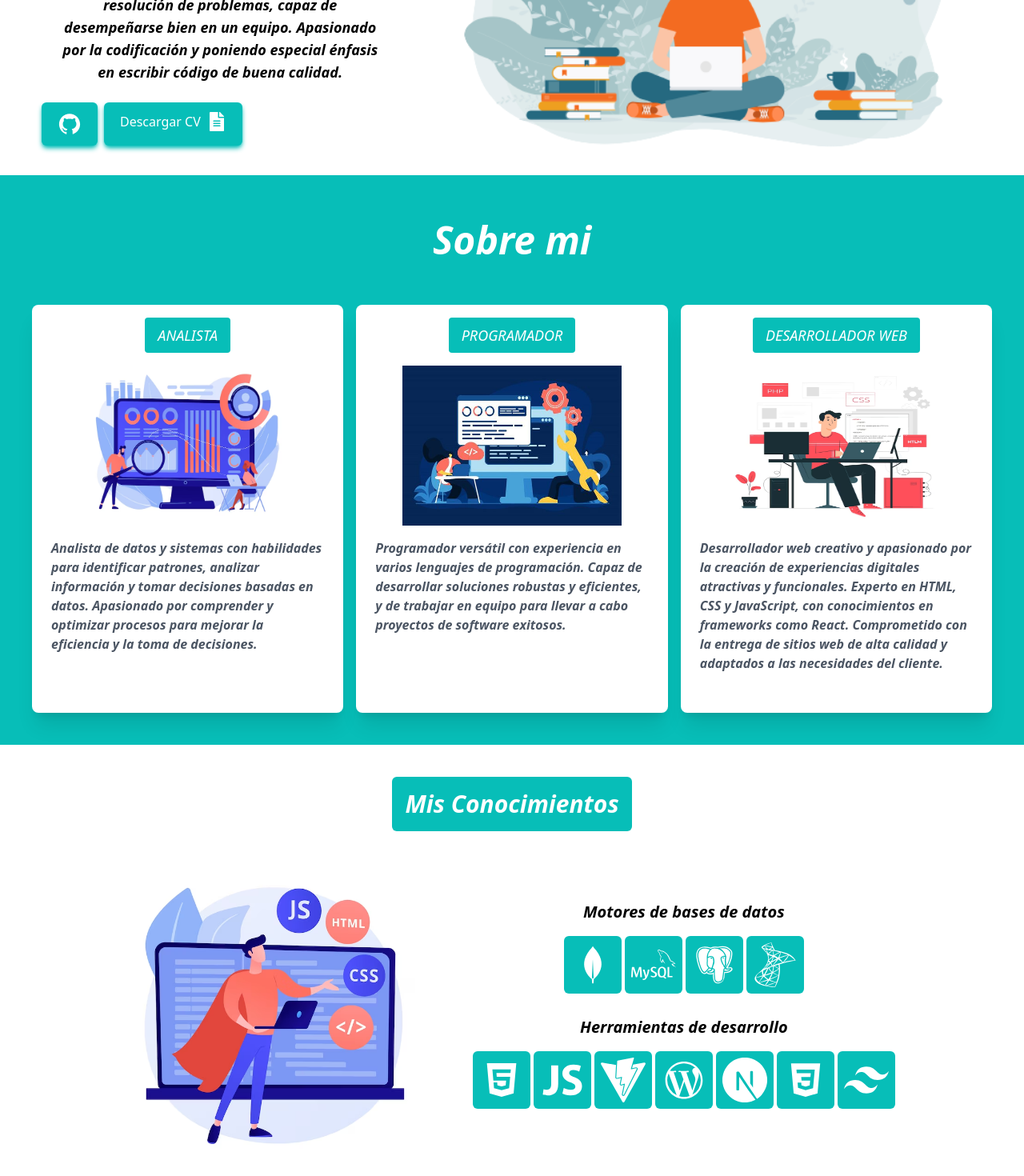
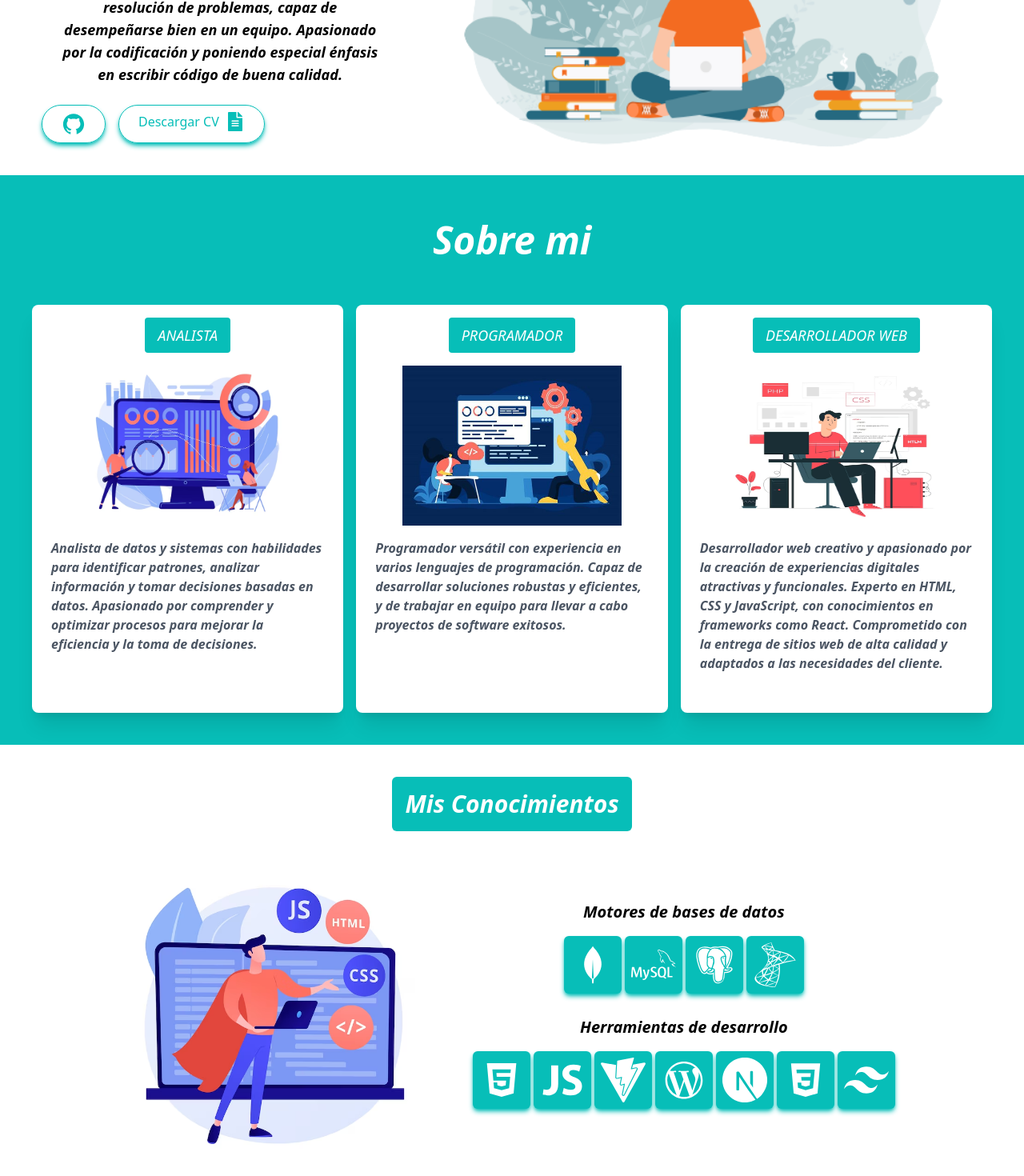
Before and after one commit to Guerre-Pablo-Agustin/React-vite-Portfolio, a React (Vite) app: page / in a window 1280 px wide. Shown: the part 380-1850 px from the top of the page at 80% size. Built offline with nearby package versions, Linux system fonts and the light colour scheme.

Commit message:
ad styles botons

```diff
--- a/src/Components/Contact/Contact.jsx
+++ b/src/Components/Contact/Contact.jsx
@@ -137,7 +137,7 @@ const Contacto = () => {
 
             <button
               type="submit"
-              className="relative py-2 px-6 text-center text-primary border border-primary rounded-full overflow-hidden transition-all ease-in-out before:absolute before:bg-primary before:top-1/2 before:left-1/2 before:-translate-x-1/2 before:-translate-y-1/2 before:-z-10 before:transition-all before:duration-500 before:w-full before:h-0 before:rotate-45 hover:before:h-[380%] hover:text-white"
+              className="relative py-2 px-6 text-center text-primary border border-primary rounded-md shadow-md shadow-primary/100 overflow-hidden transition-all ease-in-out before:absolute before:bg-primary before:top-1/2 before:left-1/2 before:-translate-x-1/2 before:-translate-y-1/2 before:-z-10 before:transition-all before:duration-500 before:w-full before:h-0 before:rotate-45 hover:before:h-[380%] hover:text-white"
             >
               Enviar Mensaje
             </button>
--- a/src/Components/Hero/Hero.jsx
+++ b/src/Components/Hero/Hero.jsx
@@ -1,49 +1,57 @@
-
 //icons
-import {AiFillGithub} from 'react-icons/ai'
+import { AiFillGithub } from "react-icons/ai";
 import { FaFileAlt } from "react-icons/fa";
 //img
-import imagen from './img/Hero-img.png'
-
+import imagen from "./img/Hero-img.png";
 
 const Hero = () => {
   return (
-<section id="Home" className='w-[95%] flex justify-center text-center items-center md:flex-row sm:flex-col m-auto mb-10 g-4'>
+    <section
+      id="Home"
+      className="w-[95%] flex justify-center text-center items-center md:flex-row sm:flex-col m-auto mb-10 g-4"
+    >
       {/* Informacion */}
-    <div className='flex flex-col justify-center max-w-[600px] w-[40%]'>
-        <div className='flex flex-col gap-6 sm:m-5'>
-            <h1 className='text-5xl md:text-7xl font-bold italic text-center '>
-                Analista <span className='text-primary'>Programador</span>
+      <div className="flex flex-col justify-center max-w-[600px] w-[40%]">
+        <div className="flex flex-col gap-6 sm:m-5">
+          <h1 className="text-5xl md:text-7xl font-bold italic text-center ">
+            Analista <span className="text-primary">Programador</span>
           </h1>
-            <p className=' mt-2  sm:m-5 text-lg  italic font-semibold'>
-                Técnico Superior en Programación y Análisis de Sistemas con buenas habilidades
-                para la resolución de problemas, capaz de desempeñarse bien en un equipo.
-                Apasionado por la codificación y poniendo especial énfasis en escribir código de buena calidad.
+          <p className=" mt-2  sm:m-5 text-lg  italic font-semibold">
+            Técnico Superior en Programación y Análisis de Sistemas con buenas
+            habilidades para la resolución de problemas, capaz de desempeñarse
+            bien en un equipo. Apasionado por la codificación y poniendo
+            especial énfasis en escribir código de buena calidad.
           </p>
-            <div className='mb-5 -mt-5 gap-2 flex'>
-                <a href="https://github.com/Guerre-Pablo-Agustin" target="_blank" className='bg-primary px-5 py-3 rounded-md
-                text-white flex  gap-2 shadow-md shadow-primary hover:transform hover:scale-110 transition-all' rel="noreferrer">
-                    <AiFillGithub className='text-3xl' />
+          <div className="mb-5 -mt-5 gap-4 flex ">
+            <a
+              href="https://github.com/Guerre-Pablo-Agustin"
+              target="_blank"
+              className="relative py-2 px-6 text-center text-primary border border-primary rounded-full overflow-hidden shadow-md shadow-primary/100 transition-all ease-in-out before:absolute before:bg-primary before:top-1/2 before:left-1/2 before:-translate-x-1/2 before:-translate-y-1/2 before:-z-10 before:transition-all before:duration-500 before:w-full before:h-0 before:rotate-45 hover:before:h-[380%] hover:text-white"
+              rel="noreferrer"
+            >
+              <AiFillGithub className="text-3xl" />
             </a>
-                <a href="https://drive.google.com/file/d/1w-wC2y5NpCsJY1FEKkOHG1KdXaQsqI1j/view?usp=drive_link" target="_blank" className='bg-primary px-5 py-3 rounded-md
-                text-white flex  gap-2 shadow-md hover:transform hover:scale-110 transition-all shadow-primary ' rel="noreferrer">
-                 Descargar CV  <FaFileAlt className='text-2xl' />
+            <a
+              href="https://drive.google.com/file/d/1w-wC2y5NpCsJY1FEKkOHG1KdXaQsqI1j/view?usp=drive_link"
+              target="_blank"
+              className="relative flex flex-row gap-2 py-2 px-6 text-center text-primary border border-primary rounded-full shadow-md shadow-primary/100 overflow-hidden transition-all ease-in-out before:absolute before:bg-primary before:top-1/2 before:left-1/2 before:-translate-x-1/2 before:-translate-y-1/2 before:-z-10 before:transition-all before:duration-500 before:w-full before:h-0 before:rotate-45 hover:before:h-[380%] hover:text-white"
+              rel="noreferrer"
+            >
+              Descargar CV <FaFileAlt className="text-2xl" />
             </a>
           </div>
         </div>
       </div>
       {/* Imagen */}
-    <div className='flex  items-center justify-center w-[60%]'>
-        <img src={imagen}
+      <div className="flex  items-center justify-center w-[60%]">
+        <img
+          src={imagen}
           className="w-full  sm:w-full  h-auto min-[700px] max-[600px] mb-10"
           alt="imagen"
         />
       </div>
     </section>
+  );
+};
 
-
-
-  )
-}
-
-export default Hero
+export default Hero;
--- a/src/Components/Skills/Skils.jsx
+++ b/src/Components/Skills/Skils.jsx
@@ -58,10 +58,10 @@ const Skills = () => {
               Motores de bases de datos
             </p>
             <div className="flex flex-wrap justify-center gap-1 w-full">
-              <BiLogoMongodb className="text-5xl md:text-7xl  bg-primary p-2 rounded-md text-white" />
-              <SiMysql className="text-5xl md:text-7xl  bg-primary p-2 rounded-md text-white" />
-              <BiLogoPostgresql className="text-5xl md:text-7xl  bg-primary p-2 rounded-md text-white" />
-              <SiMicrosoftsqlserver className="text-5xl md:text-7xl  bg-primary p-2 rounded-md text-white" />
+              <BiLogoMongodb className="text-5xl md:text-7xl  bg-primary p-2 rounded-md text-white  shadow-md shadow-primary/100" />
+              <SiMysql className="text-5xl md:text-7xl  bg-primary p-2 rounded-md text-white shadow-md shadow-primary/100" />
+              <BiLogoPostgresql className="text-5xl md:text-7xl  bg-primary p-2 rounded-md text-white shadow-md shadow-primary/100" />
+              <SiMicrosoftsqlserver className="text-5xl md:text-7xl  bg-primary p-2 rounded-md text-white shadow-md shadow-primary/100" />
             </div>
           </div>
           <br />
@@ -69,14 +69,14 @@ const Skills = () => {
             <p className="text-center text-xl font-bold">
               Herramientas de desarrollo
             </p>
-            <div className="flex flex-wrap justify-center gap-1 w-full ">
-              <BiLogoHtml5 className="text-5xl md:text-7xl  bg-primary p-2 rounded-md text-white" />
-              <IoLogoJavascript className="text-5xl md:text-7xl  bg-primary p-2 rounded-md text-white" />
-              <SiVite className="text-5xl md:text-7xl  bg-primary p-2 rounded-md text-white" />
-              <BiLogoWordpress className="text-5xl md:text-7xl  bg-primary p-2 rounded-md text-white" />
-              <SiNextdotjs className="text-5xl md:text-7xl  bg-primary p-2 rounded-md text-white" />
-              <BiLogoCss3 className="text-5xl md:text-7xl  bg-primary p-2 rounded-md text-white" />
-              <SiTailwindcss className="text-5xl md:text-7xl  bg-primary p-2 rounded-md text-white" />
+            <div className="flex flex-wrap justify-center gap-1 w-full">
+              <BiLogoHtml5 className="text-5xl md:text-7xl  bg-primary p-2 rounded-md text-white shadow-md shadow-primary/100" />
+              <IoLogoJavascript className="text-5xl md:text-7xl  bg-primary p-2 rounded-md text-white shadow-md shadow-primary/100" />
+              <SiVite className="text-5xl md:text-7xl  bg-primary p-2 rounded-md text-white shadow-md shadow-primary/100" />
+              <BiLogoWordpress className="text-5xl md:text-7xl  bg-primary p-2 rounded-md text-white shadow-md shadow-primary/100" />
+              <SiNextdotjs className="text-5xl md:text-7xl  bg-primary p-2 rounded-md text-white shadow-md shadow-primary/100" />
+              <BiLogoCss3 className="text-5xl md:text-7xl  bg-primary p-2 rounded-md text-white shadow-md shadow-primary/100" />
+              <SiTailwindcss className="text-5xl md:text-7xl  bg-primary p-2 rounded-md text-white shadow-md shadow-primary/100" />
             </div>
           </div>
           <br />
```
Lines whose indentation alone changed are shown as unchanged.
